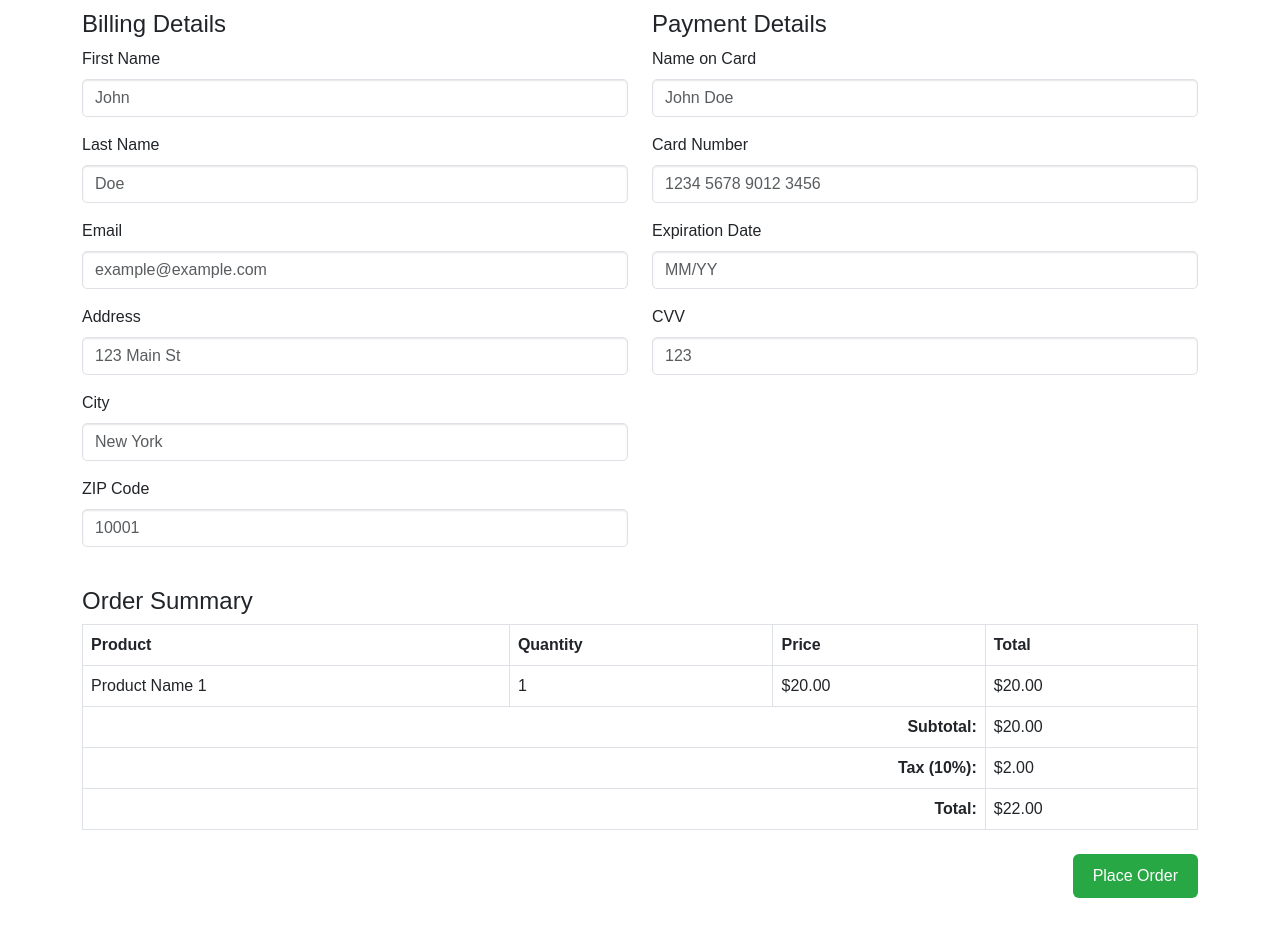
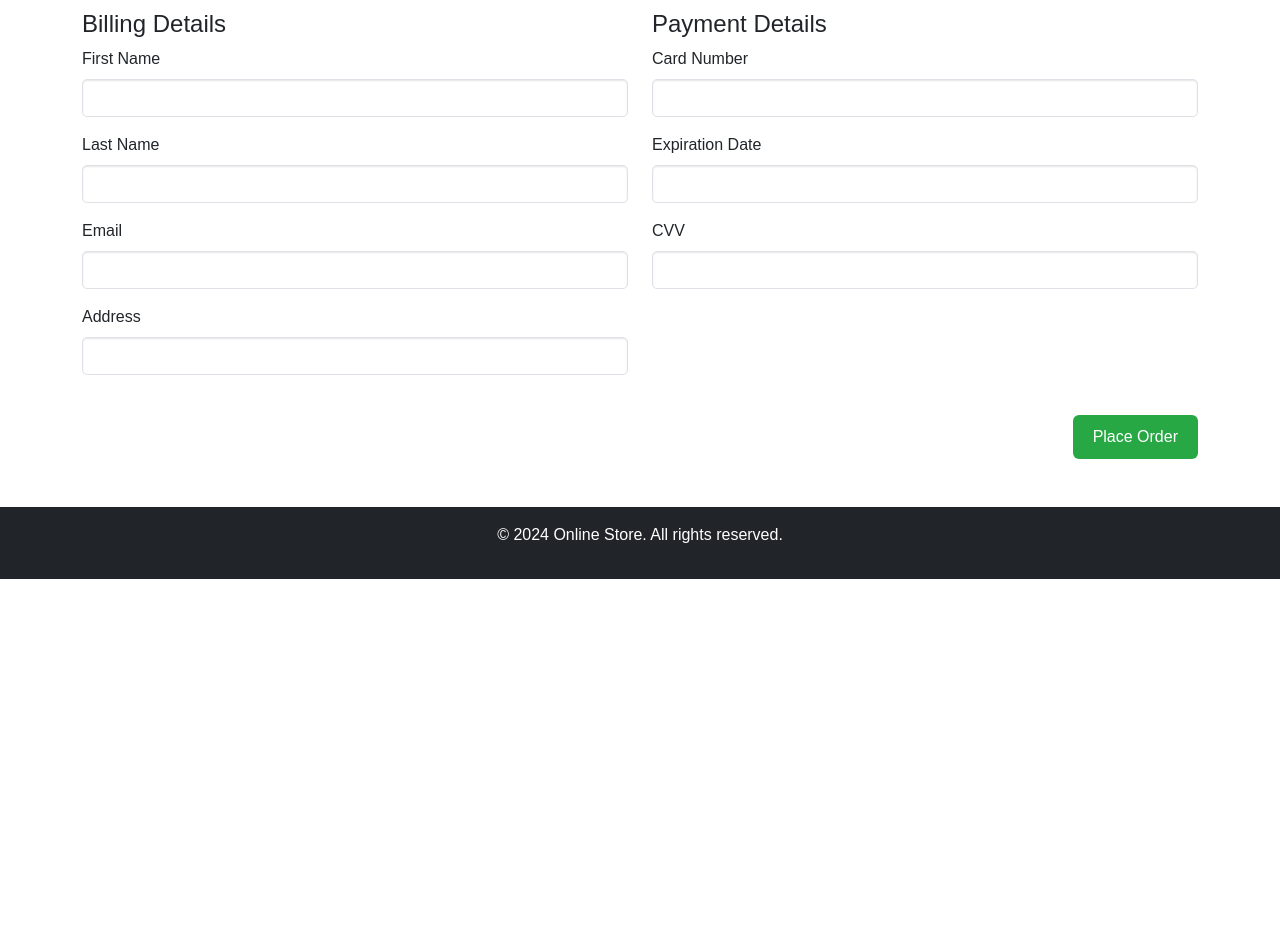
Before and after one commit to shoponushere/online-net, a plain HTML site: page Checkout.html in a window 1280 px wide. Shown: the part 166-1108 px from the top of the page. After the commit the page ends 800 px from the top, so only its background shows below. Drawn offline with nearby package versions, Linux system fonts and the light colour scheme; files that its build step writes are made by us from their sources.

Commit message:
Add files via upload

```diff
--- a/Checkout.html
+++ b/Checkout.html
@@ -22,9 +22,6 @@
             <li class="nav-item"><a class="nav-link" href="shop.html">Shop</a></li>
             <li class="nav-item"><a class="nav-link" href="about.html">About</a></li>
             <li class="nav-item"><a class="nav-link" href="contact.html">Contact</a></li>
-            <li class="nav-item"><a class="nav-link" href="faq.html">FAQ</a></li>
-            <li class="nav-item"><a class="nav-link" href="blog.html">Blog</a></li>
-            <li class="nav-item"><a class="nav-link" href="cart.html">Cart</a></li>
             <li class="nav-item"><a class="nav-link active" href="checkout.html">Checkout</a></li>
           </ul>
         </div>
@@ -36,34 +33,26 @@
   <main class="py-5">
     <div class="container">
       <h1 class="text-center mb-4">Checkout</h1>
-      <form>
+      <form id="checkoutForm">
         <!-- Billing Details -->
         <div class="row mb-4">
           <div class="col-md-6">
             <h4>Billing Details</h4>
             <div class="mb-3">
               <label for="firstName" class="form-label">First Name</label>
-              <input type="text" id="firstName" class="form-control" placeholder="John" required>
+              <input type="text" id="firstName" class="form-control" required>
             </div>
             <div class="mb-3">
               <label for="lastName" class="form-label">Last Name</label>
-              <input type="text" id="lastName" class="form-control" placeholder="Doe" required>
+              <input type="text" id="lastName" class="form-control" required>
             </div>
             <div class="mb-3">
               <label for="email" class="form-label">Email</label>
-              <input type="email" id="email" class="form-control" placeholder="example@example.com" required>
+              <input type="email" id="email" class="form-control" required>
             </div>
             <div class="mb-3">
               <label for="address" class="form-label">Address</label>
-              <input type="text" id="address" class="form-control" placeholder="123 Main St" required>
-            </div>
-            <div class="mb-3">
-              <label for="city" class="form-label">City</label>
-              <input type="text" id="city" class="form-control" placeholder="New York" required>
-            </div>
-            <div class="mb-3">
-              <label for="zip" class="form-label">ZIP Code</label>
-              <input type="text" id="zip" class="form-control" placeholder="10001" required>
+              <input type="text" id="address" class="form-control" required>
             </div>
           </div>
 
@@ -71,60 +60,18 @@
           <div class="col-md-6">
             <h4>Payment Details</h4>
             <div class="mb-3">
-              <label for="cardName" class="form-label">Name on Card</label>
-              <input type="text" id="cardName" class="form-control" placeholder="John Doe" required>
-            </div>
-            <div class="mb-3">
               <label for="cardNumber" class="form-label">Card Number</label>
-              <input type="text" id="cardNumber" class="form-control" placeholder="1234 5678 9012 3456" required>
+              <input type="text" id="cardNumber" class="form-control" required>
             </div>
             <div class="mb-3">
               <label for="expiryDate" class="form-label">Expiration Date</label>
-              <input type="text" id="expiryDate" class="form-control" placeholder="MM/YY" required>
+              <input type="text" id="expiryDate" class="form-control" required>
             </div>
             <div class="mb-3">
               <label for="cvv" class="form-label">CVV</label>
-              <input type="text" id="cvv" class="form-control" placeholder="123" required>
+              <input type="text" id="cvv" class="form-control" required>
             </div>
           </div>
-        </div>
-
-        <!-- Order Summary -->
-        <div class="mb-4">
-          <h4>Order Summary</h4>
-          <table class="table table-bordered">
-            <thead>
-              <tr>
-                <th>Product</th>
-                <th>Quantity</th>
-                <th>Price</th>
-                <th>Total</th>
-              </tr>
-            </thead>
-            <tbody>
-              <tr>
-                <td>Product Name 1</td>
-                <td>1</td>
-                <td>$20.00</td>
-                <td>$20.00</td>
-              </tr>
-              <!-- Add More Products -->
-            </tbody>
-            <tfoot>
-              <tr>
-                <td colspan="3" class="text-end"><strong>Subtotal:</strong></td>
-                <td>$20.00</td>
-              </tr>
-              <tr>
-                <td colspan="3" class="text-end"><strong>Tax (10%):</strong></td>
-                <td>$2.00</td>
-              </tr>
-              <tr>
-                <td colspan="3" class="text-end"><strong>Total:</strong></td>
-                <td>$22.00</td>
-              </tr>
-            </tfoot>
-          </table>
         </div>
 
         <!-- Submit Button -->
@@ -141,5 +88,6 @@
   </footer>
 
   <script src="https://cdn.jsdelivr.net/npm/bootstrap@5.3.0/dist/js/bootstrap.bundle.min.js"></script>
+  <script src="js/scripts.js"></script>
 </body>
 </html>
```
